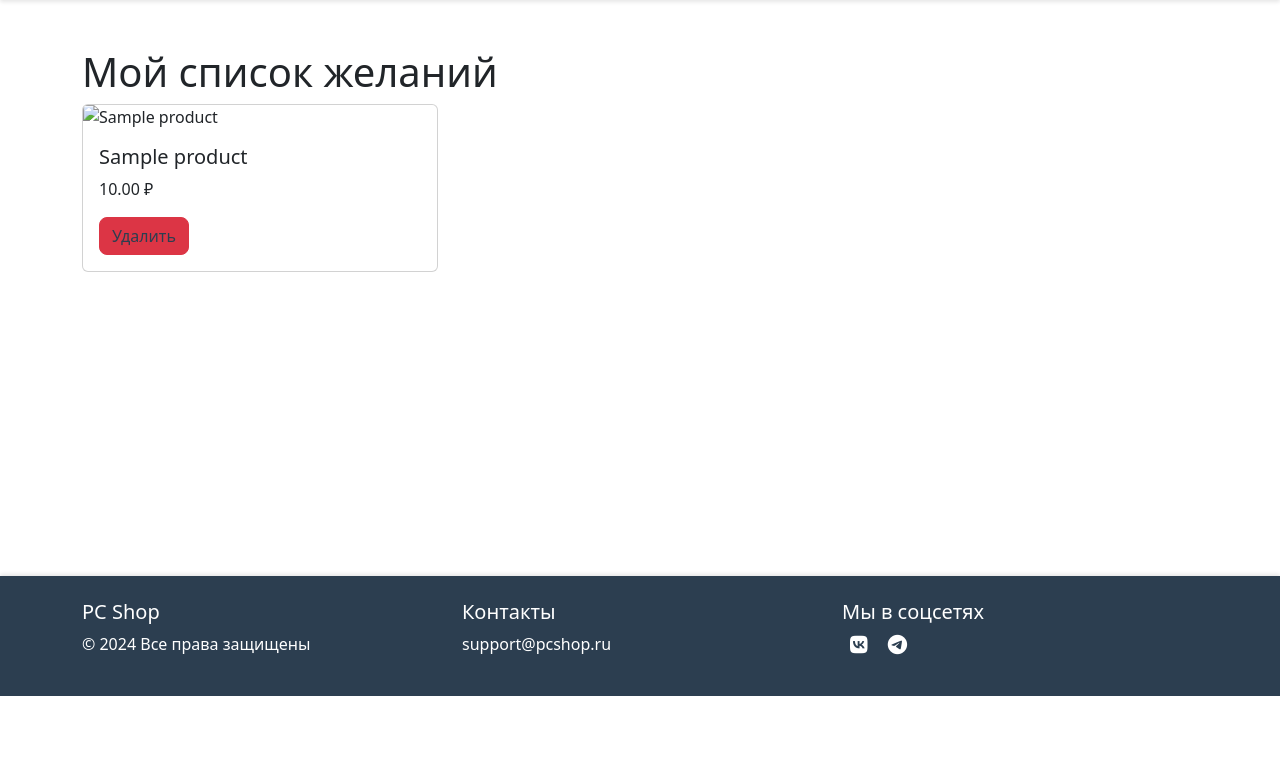
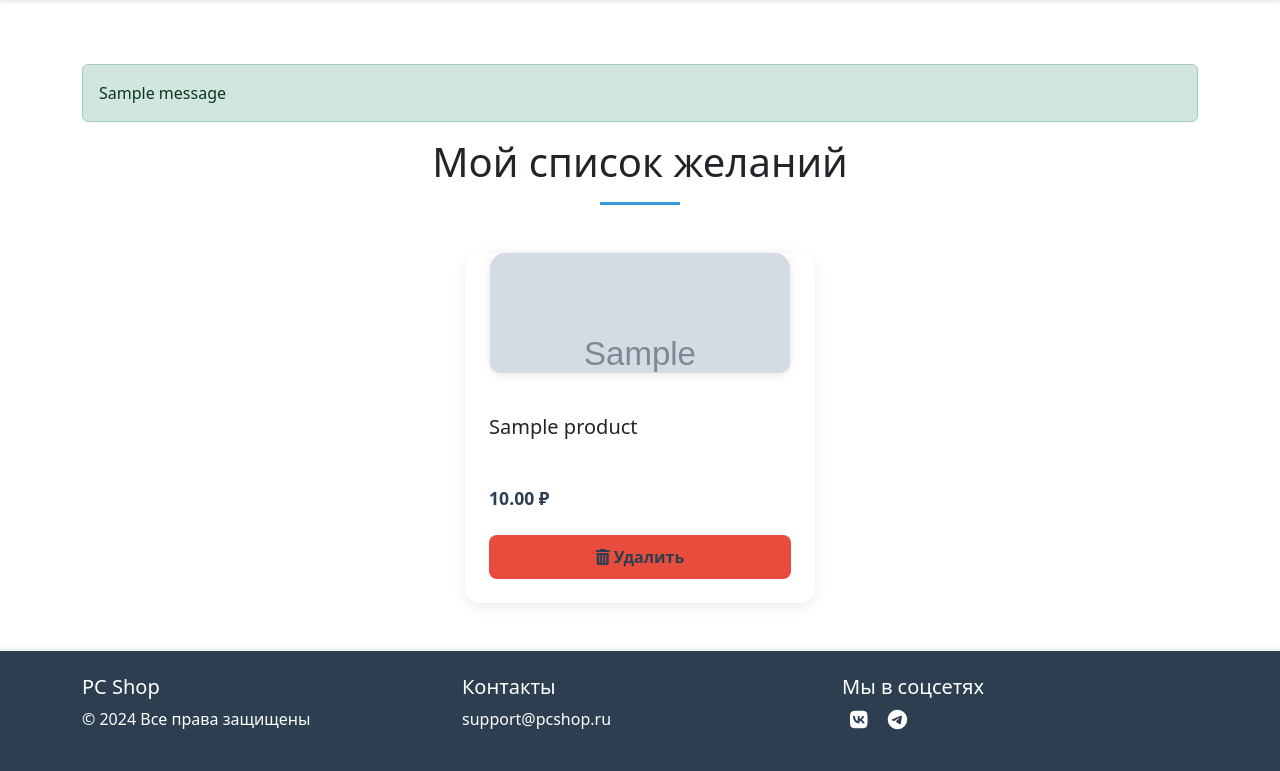
Before and after one commit to Max-Ivashura/PC-Shop_DiplomProject, a Django app: page /wishlist/ in a window 1280 px wide. Shown: the part 104-875 px from the top of the page. Before the commit the page ends 800 px from the top, so only its background shows below. Run offline with Django 4.2, Linux system fonts and the light colour scheme; a user stored in the database is signed in; tables that the repository leaves empty hold one stand-in row (values such as "Sample post"); grey boxes marked "Sample" are stand-in pictures; one stand-in notice (Sample message) is shown.

Commit message:
Wishlist app all html css update

```diff
--- /dev/null
+++ b/pc_shop/static/css/wishlist/wishlist.css
@@ -0,0 +1,168 @@
+/* Все стили изолированы через .wishlist-page-container */
+.wishlist-page-container {
+    --primary-color: #3498db;
+    --danger-color: #e74c3c;
+    --card-shadow: 0 4px 15px rgba(0, 0, 0, 0.05);
+    --spacing: 1.5rem;
+    --card-height: 350px;
+    --image-size: 200px;
+    --card-spacing: 1.5rem;
+    --max-image-width: 200px; /* Максимальная ширина изображения */
+    --max-image-height: 150px; /* Максимальная высота изображения */
+}
+
+.wishlist-page-container .product-image-wrapper {
+    width: 100%;
+    height: 100%;
+    max-width: 300px;
+    object-fit: cover; /* Сохраняет пропорции и обрезает */
+    transition: transform 0.3s;
+    margin: 0 auto 1rem; /* Центрирование */
+    overflow: hidden;
+    border-radius: 10px;
+    box-shadow: 0 2px 8px rgba(0,0,0,0.1);
+}
+
+.wishlist-page-container .wishlist-heading {
+    color: var(--dark);
+    margin-bottom: 3rem;
+    text-align: center;
+    position: relative;
+}
+
+.wishlist-page-container .wishlist-heading::after {
+    content: '';
+    display: block;
+    width: 80px;
+    height: 3px;
+    background: var(--primary-color);
+    margin: 1rem auto;
+}
+
+.wishlist-page-container .wishlist-grid {
+    display: grid;
+    grid-template-columns: repeat(auto-fit, minmax(250px, 1fr));
+    gap: var(--spacing);
+    max-width: 1200px;
+    margin: 0 auto;
+}
+
+.wishlist-page-container .product-card {
+    border: none;
+    border-radius: 15px;
+    box-shadow: 0 4px 15px rgba(0, 0, 0, 0.08);
+    transition: transform 0.3s, box-shadow 0.3s;
+    height: var(--card-height);
+    display: flex;
+    flex-direction: column;
+    max-width: 350px; /* Максимальная ширина карточки */
+    margin: 0 auto;
+}
+
+.wishlist-page-container .product-card:hover {
+    transform: translateY(-5px);
+    box-shadow: 0 8px 20px rgba(0, 0, 0, 0.15);
+}
+
+.wishlist-page-container .product-image {
+    width: 100%;
+    height: var(--image-size);
+    object-fit: cover;
+    border-top-left-radius: 15px;
+    border-top-right-radius: 15px;
+    transition: transform 0.3s;
+}
+
+.wishlist-page-container .card-body {
+    flex: 1;
+    padding: 1.5rem;
+    display: flex;
+    flex-direction: column;
+}
+
+.wishlist-page-container .product-card:hover .product-image {
+    transform: scale(1.05);
+}
+
+.wishlist-page-container .product-name {
+    font-size: 1.25rem;
+    color: var(--dark);
+    margin-bottom: 0.75rem;
+    line-height: 1.4;
+    min-height: 60px;
+}
+
+.wishlist-page-container .product-price {
+    color: var(--primary);
+    font-weight: 600;
+    margin-bottom: auto; /* Прижимаем к низу */
+    font-size: 1.1rem;
+}
+
+.wishlist-page-container .product-actions {
+    margin-top: 1.5rem;
+}
+
+.wishlist-page-container .btn-remove {
+    background: var(--danger-color);
+    border: none;
+    border-radius: 8px;
+    transition: transform 0.2s;
+    width: 100%;
+    padding: 10px;
+    font-weight: 600;
+}
+
+.wishlist-page-container .btn-remove:hover {
+    transform: translateY(-2px);
+    box-shadow: 0 3px 8px rgba(231, 76, 60, 0.3);
+}
+
+.wishlist-page-container .empty-wishlist {
+    text-align: center;
+    padding: 4rem 2rem;
+    border-radius: 15px;
+    background: var(--light);
+    box-shadow: var(--card-shadow);
+}
+
+.wishlist-page-container .btn-explore {
+    margin-top: 1.5rem;
+    padding: 1rem 3rem;
+    border-radius: 30px;
+    font-weight: 600;
+    transition: transform 0.3s;
+}
+
+.wishlist-page-container .btn-explore:hover {
+    transform: translateY(-3px);
+    box-shadow: 0 5px 15px rgba(52, 152, 219, 0.3);
+}
+
+/* Адаптивность */
+@media (max-width: 768px) {
+    .wishlist-page-container {
+        --max-image-width: 150px;
+        --max-image-height: 120px;
+    }
+
+    .wishlist-page-container .wishlist-grid {
+        grid-template-columns: 1fr;
+    }
+
+    .wishlist-page-container .product-card {
+        margin-bottom: 2rem;
+    }
+}
+
+@media (max-width: 576px) {
+    .wishlist-page-container {
+        --max-image-width: 120px;
+        --max-image-height: 90px;
+        --card-height: auto;
+    }
+
+    .wishlist-page-container .product-card {
+        height: auto;
+    }
+}
--- a/pc_shop/wishlist/templates/wishlist/wishlist.html
+++ b/pc_shop/wishlist/templates/wishlist/wishlist.html
@@ -1,25 +1,60 @@
 {% extends 'base.html' %}
-
+{% load static %}
+{% block css %}
+<link rel="stylesheet" href="{% static 'css/wishlist/wishlist.css' %}">
+{% endblock %}
 {% block title %}Список желаемого{% endblock %}
 
 {% block content %}
-  <h1>Мой список желаний</h1>
+<!-- Добавляем уникальный контейнер -->
+<div class="wishlist-page-container">
+    {% if messages %}
+    {% for message in messages %}
+    <div class="alert alert-{{ message.tags }} mt-3">
+        {{ message }}
+    </div>
+    {% endfor %}
+    {% endif %}
+    <h1 class="wishlist-heading">Мой список желаний</h1>
+
     {% if wishlist.products.all %}
-    <div class="row">
+    <div class="wishlist-grid">
         {% for product in wishlist.products.all %}
-        <div class="col-md-4 mb-4">
-          <div class="card">
-            <img src="{{ product.image.url }}" class="card-img-top" alt="{{ product.name }}">
+        <div class="wishlist-item">
+            <div class="card product-card mx-auto">
+                <div class="product-image-wrapper">
+                    {% with main_image=product.main_image %}
+                    {% if main_image %}
+                    <img src="{{ main_image.image.url }}"
+                         class="card-img-top product-image"
+                         alt="{{ product.name }}">
+                    {% else %}
+                    <img src="{% static 'images/placeholder.png' %}"
+                         class="card-img-top product-image"
+                         alt="Заглушка">
+                    {% endif %}
+                    {% endwith %}
+                </div>
                 <div class="card-body">
-              <h5 class="card-title">{{ product.name }}</h5>
-              <p class="card-text">{{ product.price }} ₽</p>
-              <a href="{% url 'remove_from_wishlist' product.id %}" class="btn btn-danger">Удалить</a>
+                    <h5 class="card-title product-name">{{ product.name }}</h5>
+                    <p class="card-text product-price">{{ product.price }} ₽</p>
+                    <div class="product-actions">
+                        <a href="{% url 'remove_from_wishlist' product.id %}" class="btn btn-remove">
+                            <i class="fas fa-trash-alt"></i> Удалить
+                        </a>
+                    </div>
                 </div>
             </div>
         </div>
         {% endfor %}
     </div>
     {% else %}
-    <p>Ваш список желаний пуст.</p>
+    <div class="empty-wishlist">
+        <p class="empty-message">Ваш список желаний пуст.</p>
+        <a href="{% url 'product_list' %}" class="btn btn-primary btn-explore">
+            <i class="fas fa-shopping-bag"></i> Посмотреть товары
+        </a>
+    </div>
     {% endif %}
+</div>
 {% endblock %}
```
Lines whose indentation alone changed are shown as unchanged.
